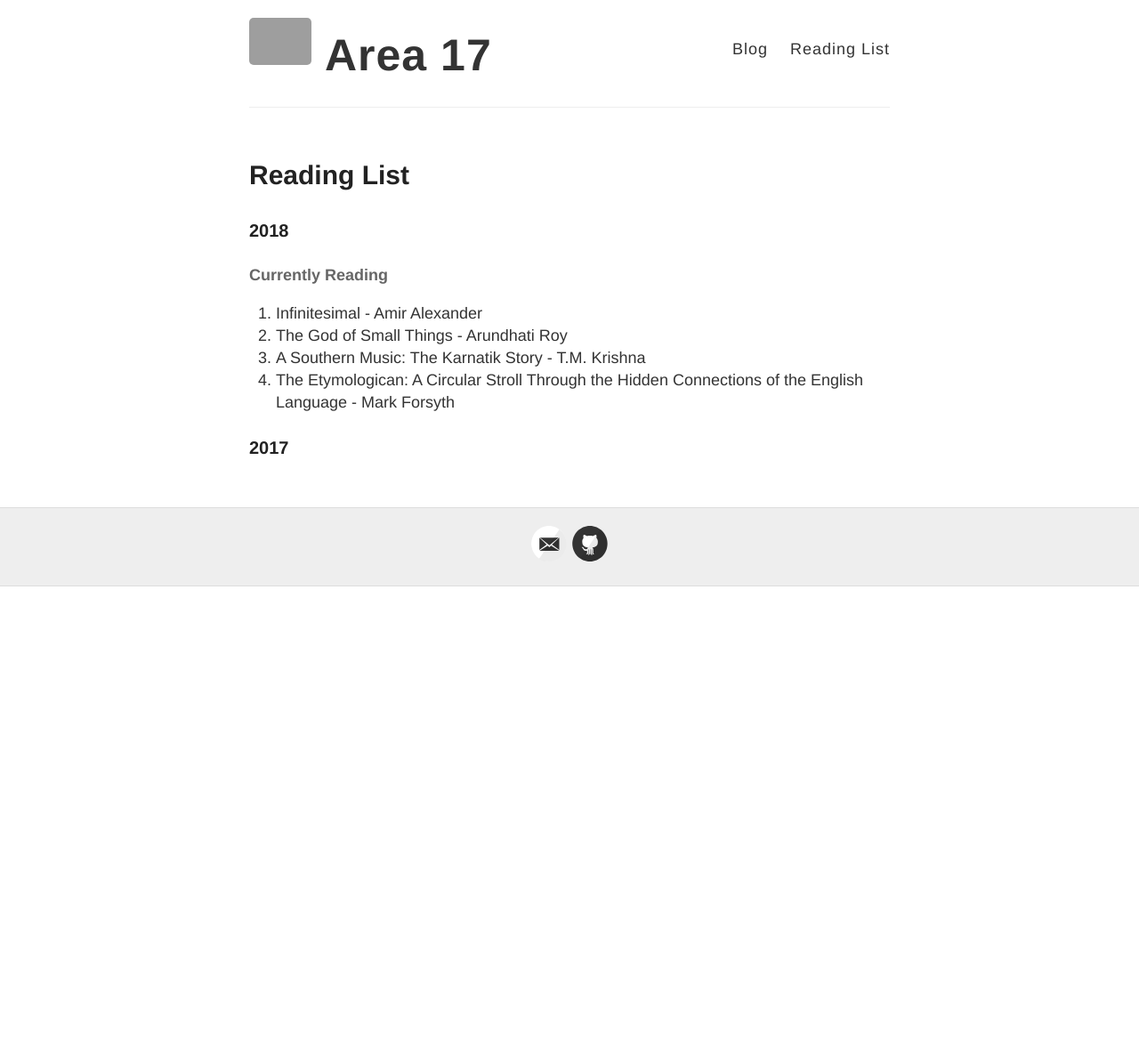
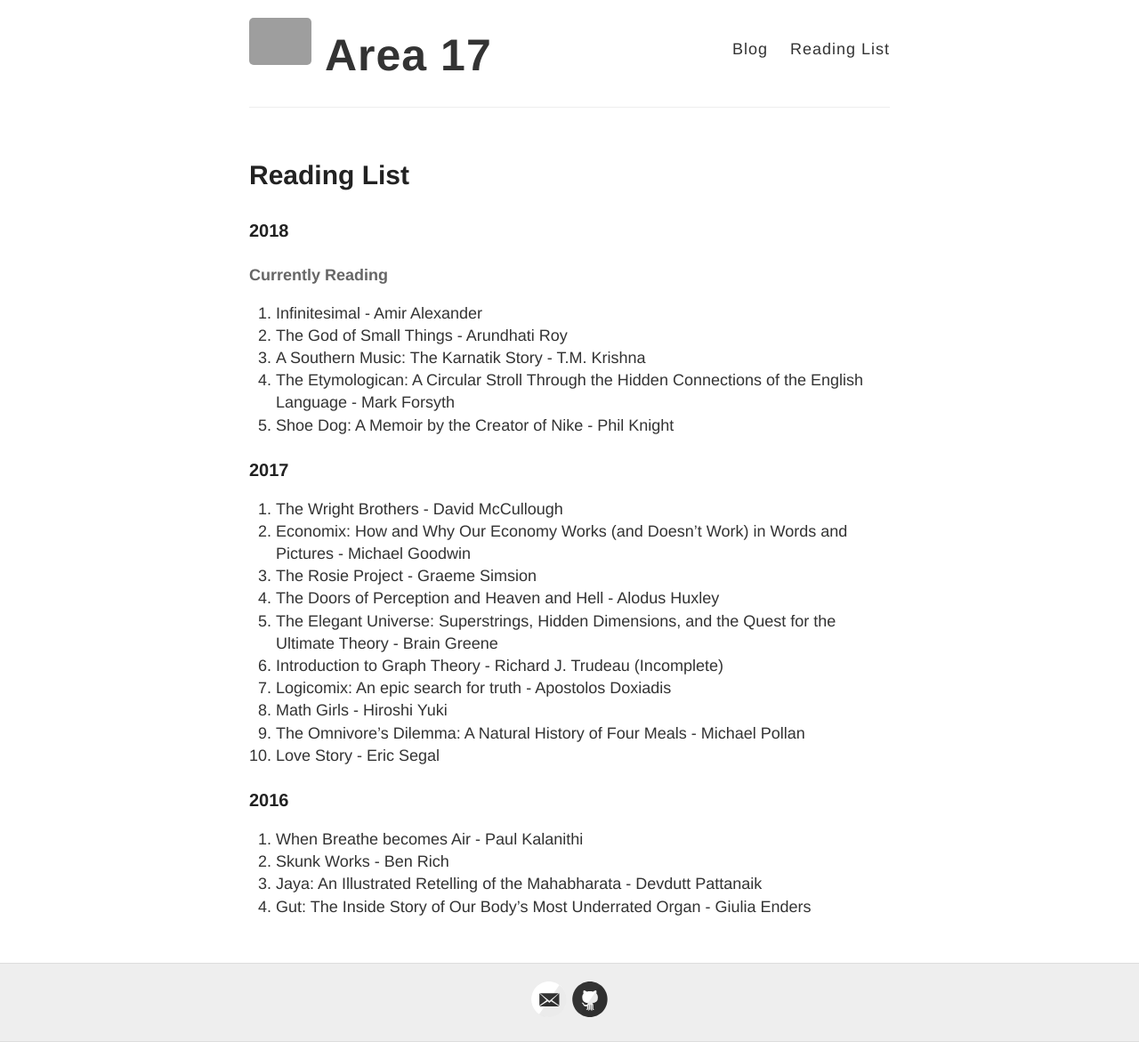
Before and after one commit to kvsrh/kvsrh.github.io.old, a Jekyll site: the page built from reading-list.md, in a window 1280 px wide. Shown: the whole page at 89% size. Built offline with Jekyll 4.4.1, drawn with Linux system fonts in a browser that asks for light colours; before the commit the page ends 900 px from its top, so only the background shows below that; grey boxes are pictures that could not be loaded.

Commit message:
Reading-list new additions.

```diff
--- a/reading-list.md
+++ b/reading-list.md
@@ -12,5 +12,24 @@ permalink: /reading-list/
 2. The God of Small Things - Arundhati Roy
 3. A Southern Music: The Karnatik Story - T.M. Krishna
 4. The Etymologican: A Circular Stroll Through the Hidden Connections of the English Language - Mark Forsyth
+5. Shoe Dog: A Memoir by the Creator of Nike - Phil Knight
 
 ### 2017
+
+1. The Wright Brothers - David McCullough
+2. Economix: How and Why Our Economy Works (and Doesn't Work) in Words and Pictures - Michael Goodwin
+3. The Rosie Project - Graeme Simsion
+4. The Doors of Perception and Heaven and Hell - Alodus Huxley
+5. The Elegant Universe: Superstrings, Hidden Dimensions, and the Quest for the Ultimate Theory - Brain Greene
+6. Introduction to Graph Theory - Richard J. Trudeau (Incomplete)
+7. Logicomix: An epic search for truth - Apostolos Doxiadis
+8. Math Girls - Hiroshi Yuki
+9. The Omnivore's Dilemma: A Natural History of Four Meals - Michael Pollan
+10. Love Story - Eric Segal
+
+### 2016
+
+1. When Breathe becomes Air - Paul Kalanithi
+2. Skunk Works - Ben Rich
+3. Jaya: An Illustrated Retelling of the Mahabharata - Devdutt Pattanaik
+4. Gut: The Inside Story of Our Body's Most Underrated Organ - Giulia Enders
```
